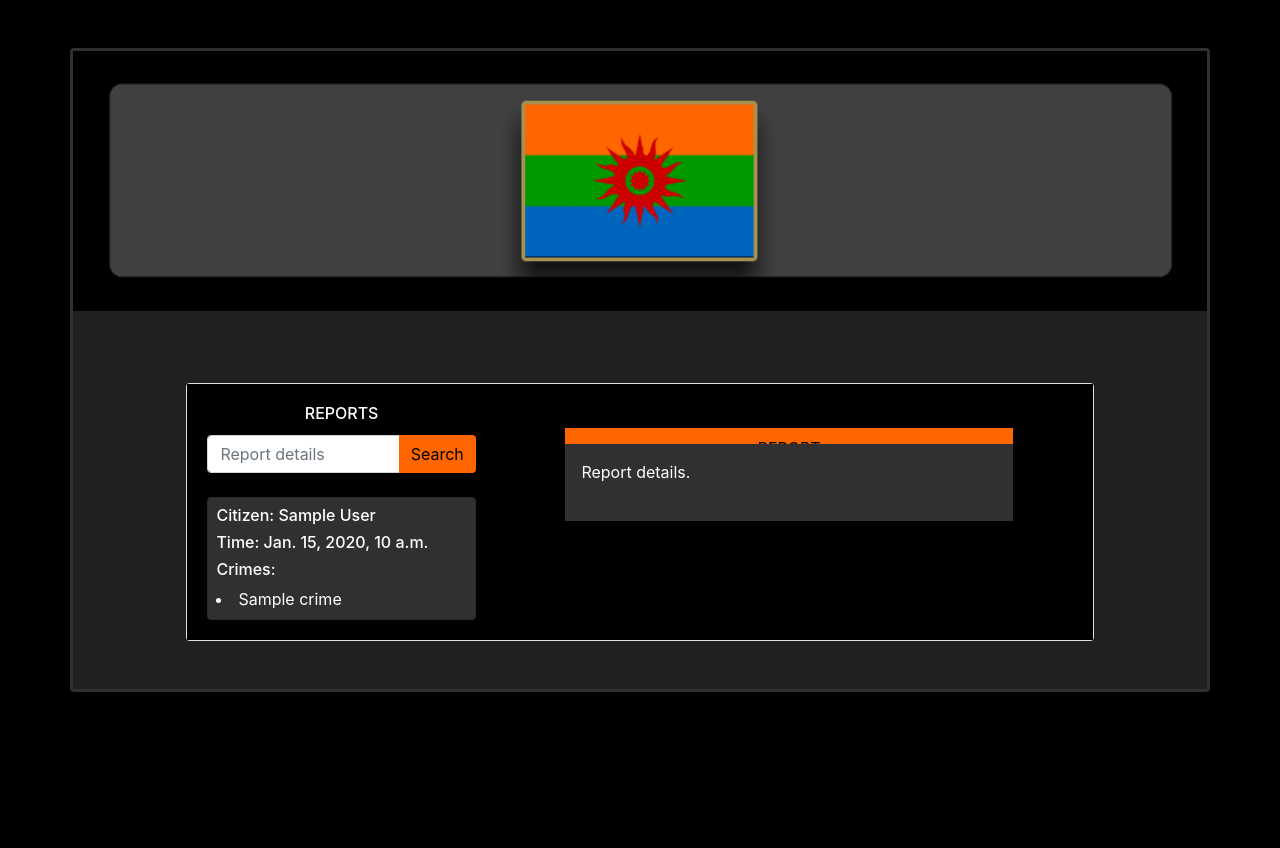
After one commit to bktiel/atropianreportingsystem, a Django app: template templates/reviewreports.html in a window 1280 px wide. The commit adds this page. Run offline with Django 3.2, Linux system fonts and the light colour scheme; the template is opened without the code that fills it: values that come from a table or form of the project are taken from there, others are empty; tables that the repository leaves empty hold one stand-in row (values such as "Sample post"); some libraries are stand-ins or nearby versions.

Commit message:
Creation of remaining pages, display different navbar for different users, intermediate progress on review reports page

```diff
--- a/reportsite/static/css/atropia.css
+++ b/reportsite/static/css/atropia.css
@@ -42,3 +42,13 @@ body {
     max-height: 200px;
     overflow-y: scroll;
 }
+
+.list-group-item{
+    background-color: #303030;
+    color: white;
+}
+.list-group-item:hover{
+    color:black;
+    text-decoration: none;
+    background-color: white;
+}
--- a/reportsite/urls.py
+++ b/reportsite/urls.py
@@ -6,6 +6,11 @@ app_name = 'reportsite'
 urlpatterns = [
     path('', views.home_page, name='home'),
     path('login', views.login, name='login'),
+    path('logout', views.logout, name='logout'),
     path('report', views.make_report, name='report'),
-    path('receivereport', views.receive_report, name='receivereport')
+    path('receivereport', views.receive_report, name='receivereport'),
+    path('reportreview', views.review_reports, name='reportreview'),
+    path('cityreview', views.review_cities, name='cityreview'),
+    path('updatecrimes', views.update_crimes, name='updatecrimes'),
+
     ]
--- a/templates/base.html
+++ b/templates/base.html
@@ -24,7 +24,22 @@
   </button>
   <div class="collapse navbar-collapse" id="navbarNavAltMarkup">
     <div class="navbar-nav">
-      <a class="nav-item nav-link active" href="#">Make Report <span class="sr-only">(current)</span></a>
+        {% if role is 0 %}
+            <a class="nav-item nav-link active" href="{% url 'reportsite:report' %}">Make Report </a>
+        {% endif %}
+        {% if role is 1 %}
+            <a class="nav-item nav-link active" href="{% url 'reportsite:report' %}">Make Report </a>
+            <a class="nav-item nav-link active" href="{% url 'reportsite:reportreview' %}">Review Reports </a>
+        {% endif %}
+        {% if role is 2 %}
+            <a class="nav-item nav-link active" href="{% url 'reportsite:reportreview' %}">Review Reports </a>
+            <a class="nav-item nav-link active" href="{% url 'reportsite:cityreview' %}">Review Cities </a>
+        {% endif %}
+        {% if role is 3 %}
+            <a class="nav-item nav-link active" href="{% url 'reportsite:updatecrimes' %}">Update Crimes </a>
+        {% endif %}
+        {#    all users can log out #}
+        <a class="nav-item nav-link active" href="{% url 'reportsite:logout' %}">Logout </a>
 {#      <a class="nav-item nav-link" href="#">Features</a>#}
 {#      <a class="nav-item nav-link" href="#">Pricing</a>#}
 {#      <a class="nav-item nav-link disabled" href="#">Disabled</a>#}
--- a/templates/makereport.html
+++ b/templates/makereport.html
@@ -4,7 +4,7 @@
 <html lang="en">
 <head>
     <meta charset="UTF-8">
-    <title>Home</title>
+    <title>Make Report</title>
 </head>
 {% block content %}
     <div class="card h-auto w-75 align-self-center mt-4" id="fileReportCard">
--- /dev/null
+++ b/templates/reviewreports.html
@@ -0,0 +1,59 @@
+<!DOCTYPE html>
+{% extends "base.html" %}
+{% load static %}
+<html lang="en">
+<head>
+    <meta charset="UTF-8">
+    <title>Review Reports</title>
+</head>
+{% block content %}
+    <div class="card h-auto align-self-center mt-4" style="width: 90%" id="reviewReportCard">
+        <div class="card-body">
+{#            <h5 class="card-title text-center">REVIEW REPORTS</h5>#}
+            <div class="row">
+                <div class="col-sm-4">
+                    <row>
+                        <h6 class="card-title text-center">REPORTS</h6>
+                            <div class="input-group pb-4">
+                                <input type="text" class="form-control" id="inputReportSearch" placeholder="Report details"
+                                       aria-label="Report" aria-describedby="button-addon2">
+                                <div class="input-group-append">
+                                    <button class="btn btn-outline-secondary orangebtn" type="button"
+                                            id="btnCheckCitizenName">
+                                        Search
+                                    </button>
+                                </div>
+                            </div>
+                    </row>
+                    <row>
+                        <div class="list-group" id="lstReports" style="overflow-y: scroll">
+                            {#https://stackoverflow.com/questions/4270330/django-show-a-manytomanyfield-in-a-template#}
+                            {% for report in reports %}
+                                <a class="list-group-item flex-row align-items-start p-2">
+                                    <h6 class="bold">Citizen: {{ report.traitor.firstName }} {{ report.traitor.lastName }}</h6>
+                                    <h6 class="bold">Time: {{ report.reportTime }}</h6>
+                                    <h6 class="bold">Crimes: </h6>
+                                    {% for  crime in report.crimeName.all %}
+                                        <li>{{ crime.crimeName }}</li>
+                                    {% endfor %}
+                                </a>
+                            {% endfor %}
+
+                        </div>
+                    </row>
+                </div>
+                <div class="col-sm-8 mt-4">
+                    <div class="row justify-content-md-center" style="height:40%;">
+                        <div class="w-75 orangebtn p-2 text-center" style=" height:20%;">REPORT </div>
+                        <div class="w-75 h-100 p-3" style="background-color: #303030; ">Report details.</div>
+                    </div>
+                    <div class="row justify-content-md-center">
+
+                    </div>
+                </div>
+            </div>
+
+        </div>
+    </div>
+{% endblock %}
+</html>
```
Also changed, not shown: reportsite/views.py (+41 -3 lines).
